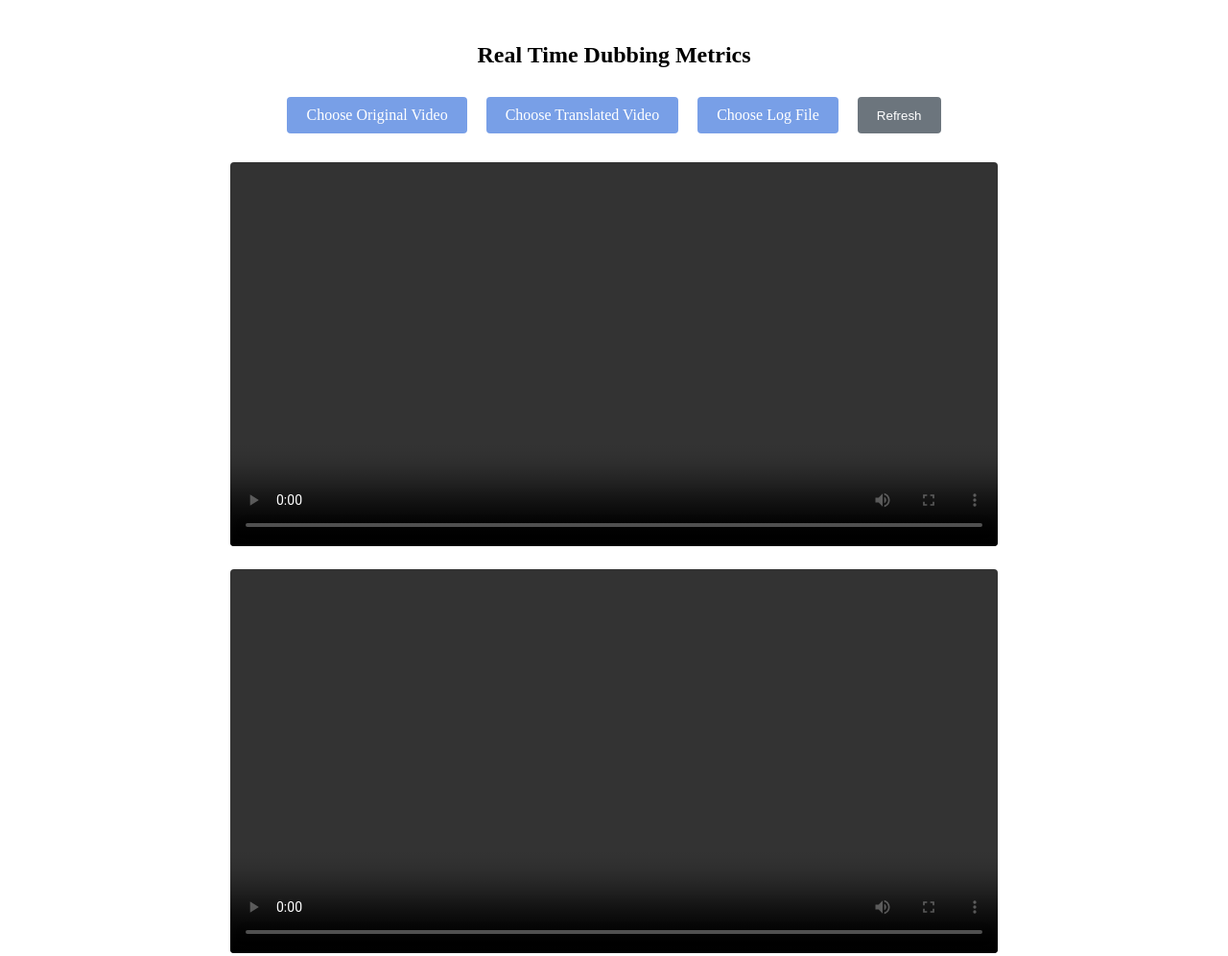
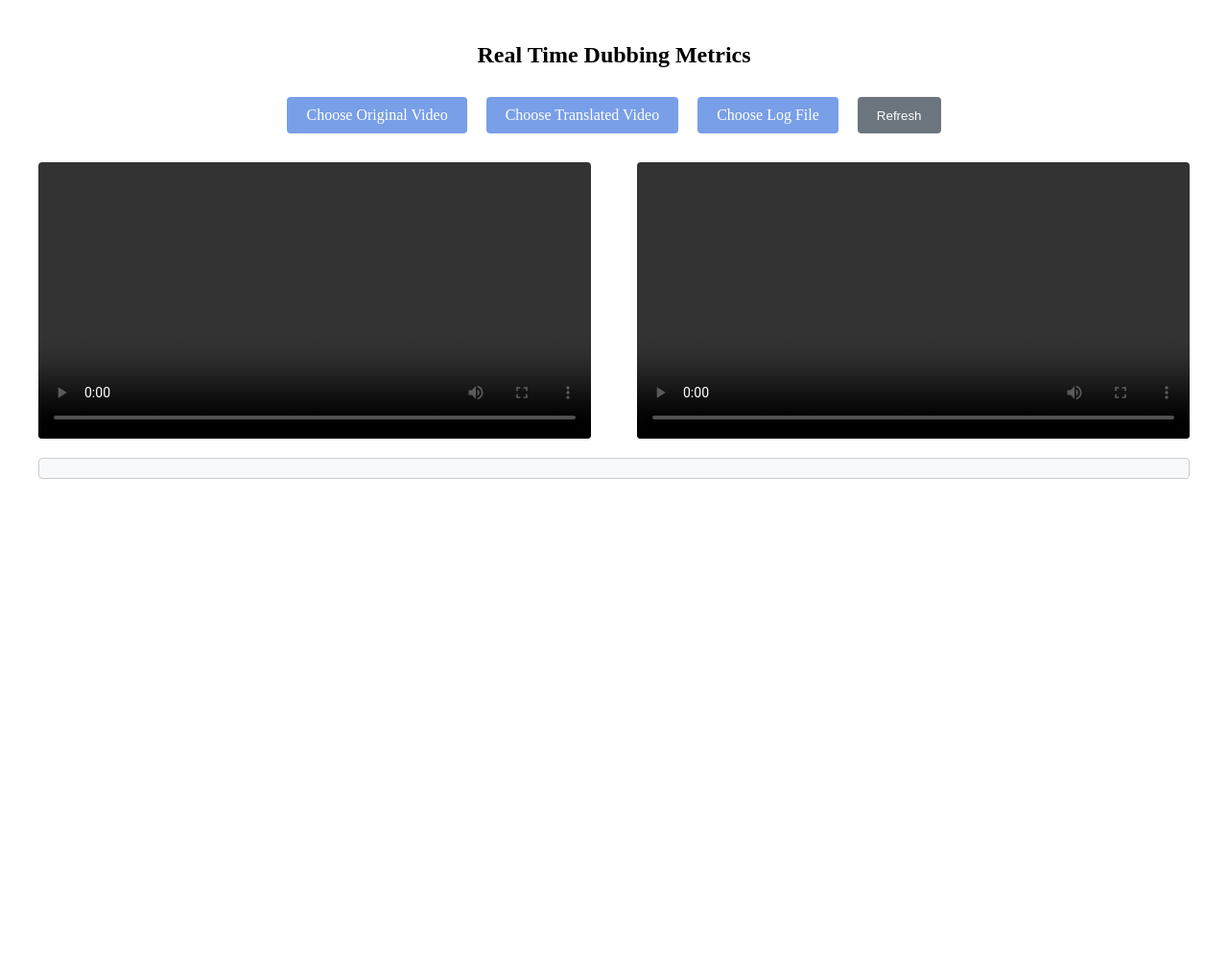
Before and after one commit to YashikaNijhawan/RTDM, a plain HTML site: page index.html in a window 1280 px wide. Shown: the top 996 px of the page at 96% size. After the commit the page ends 800 px from the top, so only its background shows below. Drawn offline with nearby package versions, Linux system fonts and the light colour scheme.

Commit message:
Update styles.css

```diff
--- a/styles.css
+++ b/styles.css
@@ -1,6 +1,6 @@
 /* Container styling */
 .container {
-    max-width: 800px;
+    max-width: 1200px;
     margin: 0 auto;
     text-align: center;
     padding: 20px;
@@ -62,9 +62,15 @@ label:hover {
 
 /* Video player styling */
 .video-player {
-    width: 100%;
+    width: 48%;
     margin-top: 20px;
     border-radius: 4px;
+}
+
+/* Video players container styling */
+.video-players {
+    display: flex;
+    justify-content: space-between;
 }
 
 /* Metrics chart styling */
```
